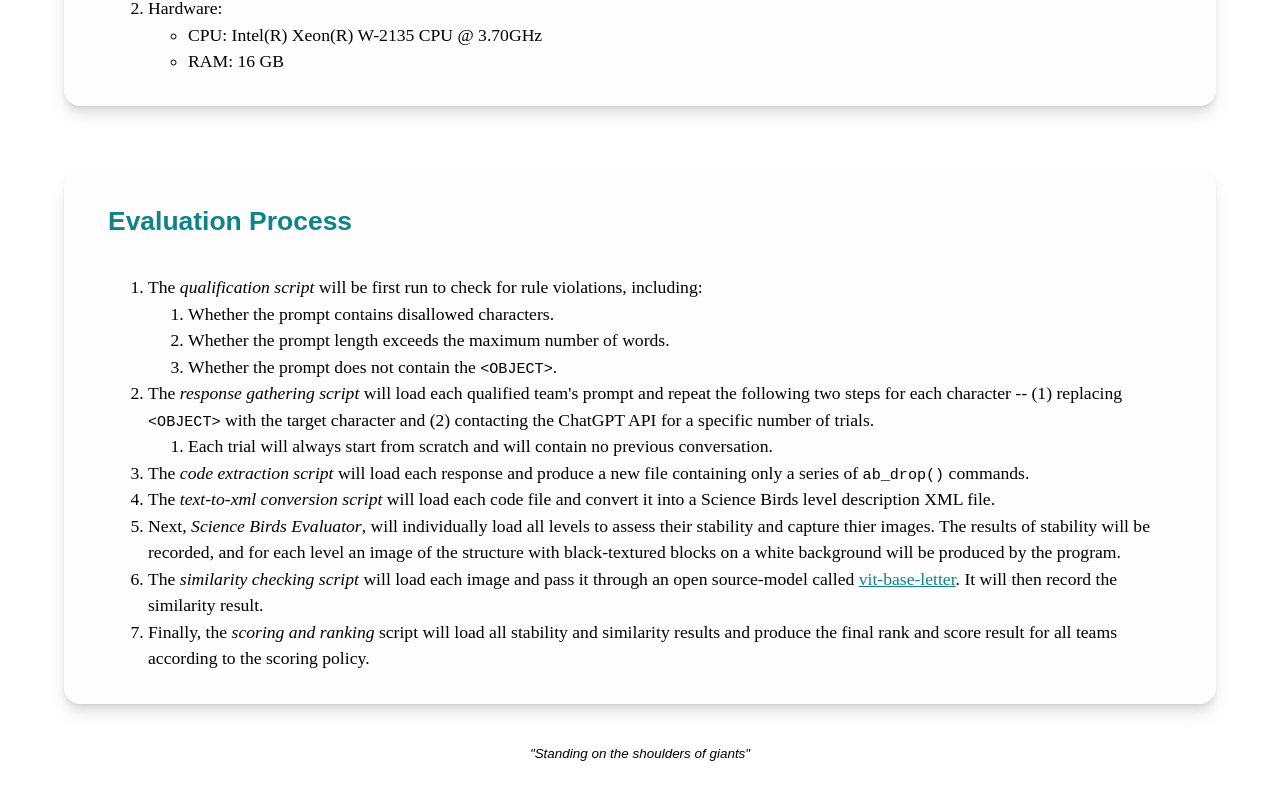
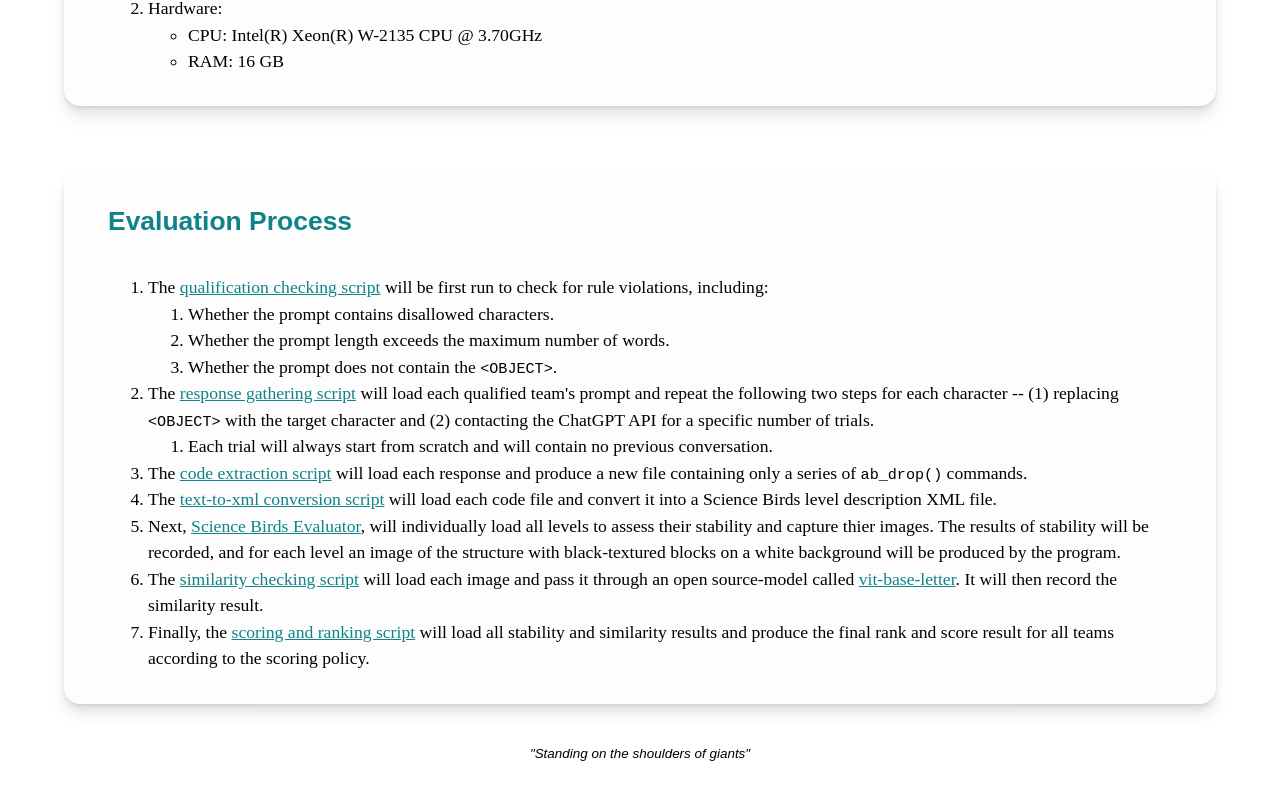
Before and after one commit to chatgpt4pcg/chatgpt4pcg.github.io, a Next.js app: page /evaluation in a window 1280 px wide. Shown: the part 2694-3494 px from the top of the page. Built offline with nearby package versions, Linux system fonts and the light colour scheme.

Commit message:
chore: add links to scripts

```diff
--- a/pages/evaluation.tsx
+++ b/pages/evaluation.tsx
@@ -22,7 +22,7 @@ export default function RulesPage() {
 					Character-like Level Generation for Science Birds
 				</PageHeader>
 				<Section>
-					<SectionHeader id="evaluation">Evaluation</SectionHeader>
+					<SectionHeader id='evaluation'>Evaluation</SectionHeader>
 					<Paragraph>
 						The submitted prompts will undergo an evaluation process that
 						involves subjecting them to 10 trials for each of the 26 uppercase
@@ -37,12 +37,16 @@ export default function RulesPage() {
 						midterm and final stages. The number of trials and characters in the
 						evaluation set may be adjusted based on the number of teams.
 					</Paragraph>
-					<SectionSubHeader id="evaluation-set">Evaluation Set</SectionSubHeader>
+					<SectionSubHeader id='evaluation-set'>
+						Evaluation Set
+					</SectionSubHeader>
 					<Paragraph>All 26 alphabetical uppercase characters.</Paragraph>
 					<Paragraph>
 						A B C D E F G H I J K L M N O P Q R S T U V W X Y Z
 					</Paragraph>
-					<SectionSubHeader id="scoring-policy">Scoring Policy</SectionSubHeader>
+					<SectionSubHeader id='scoring-policy'>
+						Scoring Policy
+					</SectionSubHeader>
 					<Paragraph>
 						In trial <InlineMath math='i' /> of target character{' '}
 						<InlineMath math='j' /> for prompt <InlineMath math='k' />:
@@ -100,9 +104,9 @@ export default function RulesPage() {
 					</Paragraph>
 					<BlockMath math='trial_{ijk} = weight_{j}st_{ijk}si_{ijk}' />
 					<Paragraph>
-						The average score for target character <InlineMath math='j' />{' '}
-						of prompt <InlineMath math='k' />, <InlineMath math='char_{jk}' />,
-						is defined as follows:
+						The average score for target character <InlineMath math='j' /> of
+						prompt <InlineMath math='k' />, <InlineMath math='char_{jk}' />, is
+						defined as follows:
 					</Paragraph>
 					<BlockMath math='char_{jk} = \frac{\sum_{i=1}^{T} trial_{ijk}}{T}' />
 					<Paragraph>
@@ -120,7 +124,9 @@ export default function RulesPage() {
 						Finally, <InlineMath math='norm\_prompt_{k}' /> will be used for
 						ranking.
 					</Paragraph>
-					<SectionSubHeader id="ranking-policy">Ranking Policy</SectionSubHeader>
+					<SectionSubHeader id='ranking-policy'>
+						Ranking Policy
+					</SectionSubHeader>
 					<Paragraph>
 						The team that has the highest <InlineMath math='norm\_prompt_{k}' />
 						, rounded to two decimal places, will be declared the winner. If
@@ -131,7 +137,7 @@ export default function RulesPage() {
 					</Paragraph>
 				</Section>
 				<Section>
-					<SectionHeader id="evaluation-tools">Evaluation Tools</SectionHeader>
+					<SectionHeader id='evaluation-tools'>Evaluation Tools</SectionHeader>
 					<ol>
 						<li>
 							<a href='https://platform.openai.com/docs/models/overview'>
@@ -166,7 +172,9 @@ export default function RulesPage() {
 					</ol>
 				</Section>
 				<Section>
-					<SectionHeader id="evaluation-env">Evaluation Environment</SectionHeader>
+					<SectionHeader id='evaluation-env'>
+						Evaluation Environment
+					</SectionHeader>
 					<ol>
 						<li>
 							Software:
@@ -194,11 +202,16 @@ export default function RulesPage() {
 					</ol>
 				</Section>
 				<Section>
-					<SectionHeader id="evaluation-process">Evaluation Process</SectionHeader>
+					<SectionHeader id='evaluation-process'>
+						Evaluation Process
+					</SectionHeader>
 					<ol>
 						<li>
-							The <em>qualification script</em> will be first run to check for
-							rule violations, including:
+							The{' '}
+							<a href='https://github.com/chatgpt4pcg/qualification-checking-script'>
+								qualification checking script
+							</a>{' '}
+							will be first run to check for rule violations, including:
 							<ol>
 								<li>Whether the prompt contains disallowed characters.</li>
 								<li>
@@ -211,11 +224,14 @@ export default function RulesPage() {
 							</ol>
 						</li>
 						<li>
-							The <em>response gathering script</em> will load each qualified
-							team&apos;s prompt and repeat the following two steps for each
-							character -- (1) replacing <code>&lt;OBJECT&gt;</code> with the
-							target character and (2) contacting the ChatGPT API for a specific
-							number of trials.
+							The{' '}
+							<a href='https://github.com/chatgpt4pcg/response-gathering-script'>
+								response gathering script
+							</a>{' '}
+							will load each qualified team&apos;s prompt and repeat the
+							following two steps for each character -- (1) replacing{' '}
+							<code>&lt;OBJECT&gt;</code> with the target character and (2)
+							contacting the ChatGPT API for a specific number of trials.
 							<ol>
 								<li>
 									Each trial will always start from scratch and will contain no
@@ -224,34 +240,51 @@ export default function RulesPage() {
 							</ol>
 						</li>
 						<li>
-							The <em>code extraction script</em> will load each response and
-							produce a new file containing only a series of{' '}
-							<code>ab_drop()</code> commands.
+							The{' '}
+							<a href='https://github.com/chatgpt4pcg/code-extraction-script'>
+								code extraction script
+							</a>{' '}
+							will load each response and produce a new file containing only a
+							series of <code>ab_drop()</code> commands.
 						</li>
 						<li>
-							The <em>text-to-xml conversion script</em> will load each code
-							file and convert it into a Science Birds level description XML
-							file.
+							The{' '}
+							<a href='https://github.com/chatgpt4pcg/text-to-xml-converter-script'>
+								text-to-xml conversion script
+							</a>{' '}
+							will load each code file and convert it into a Science Birds level
+							description XML file.
 						</li>
 						<li>
-							Next, <em>Science Birds Evaluator</em>, will individually load all
-							levels to assess their stability and capture thier images. The
-							results of stability will be recorded, and for each level an image
-							of the structure with black-textured blocks on a white background
-							will be produced by the program.
+							Next,{' '}
+							<a href='https://github.com/chatgpt4pcg/modified-science-birds'>
+								Science Birds Evaluator
+							</a>
+							, will individually load all levels to assess their stability and
+							capture thier images. The results of stability will be recorded,
+							and for each level an image of the structure with black-textured
+							blocks on a white background will be produced by the program.
 						</li>
 						<li>
-							The <em>similarity checking script</em> will load each image and
-							pass it through an open source-model called{' '}
+							The{' '}
+							<a href='https://github.com/chatgpt4pcg/similarity-checking-script'>
+								similarity checking script
+							</a>{' '}
+							will load each image and pass it through an open source-model
+							called{' '}
 							<a href='https://huggingface.co/pittawat/vit-base-letter'>
 								vit-base-letter
 							</a>
 							. It will then record the similarity result.
 						</li>
 						<li>
-							Finally, the <em>scoring and ranking</em> script will load all
-							stability and similarity results and produce the final rank and
-							score result for all teams according to the scoring policy.
+							Finally, the{' '}
+							<a href='https://github.com/chatgpt4pcg/scoring-and-ranking-script'>
+								scoring and ranking script
+							</a>{' '}
+							will load all stability and similarity results and produce the
+							final rank and score result for all teams according to the scoring
+							policy.
 						</li>
 					</ol>
 				</Section>
```
